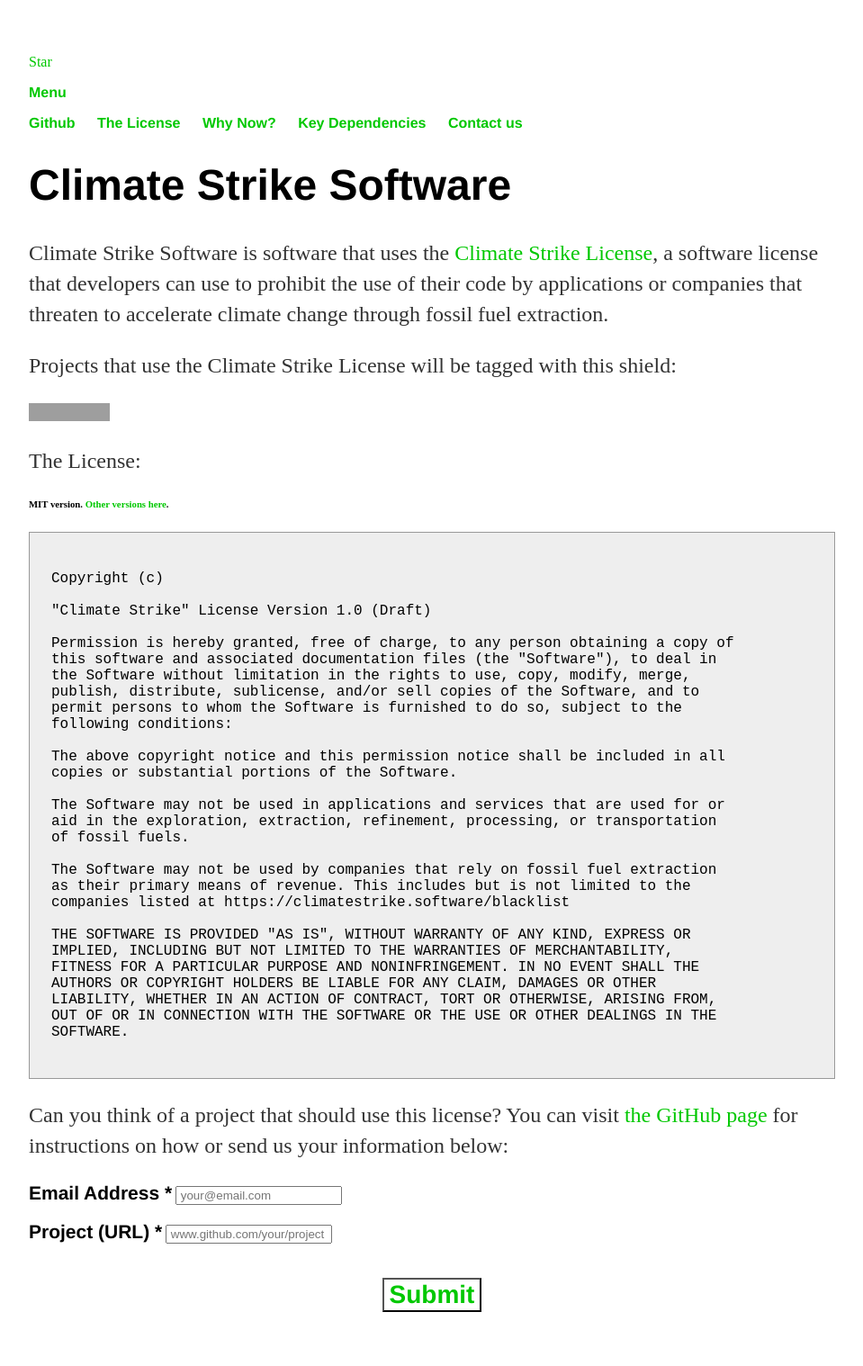
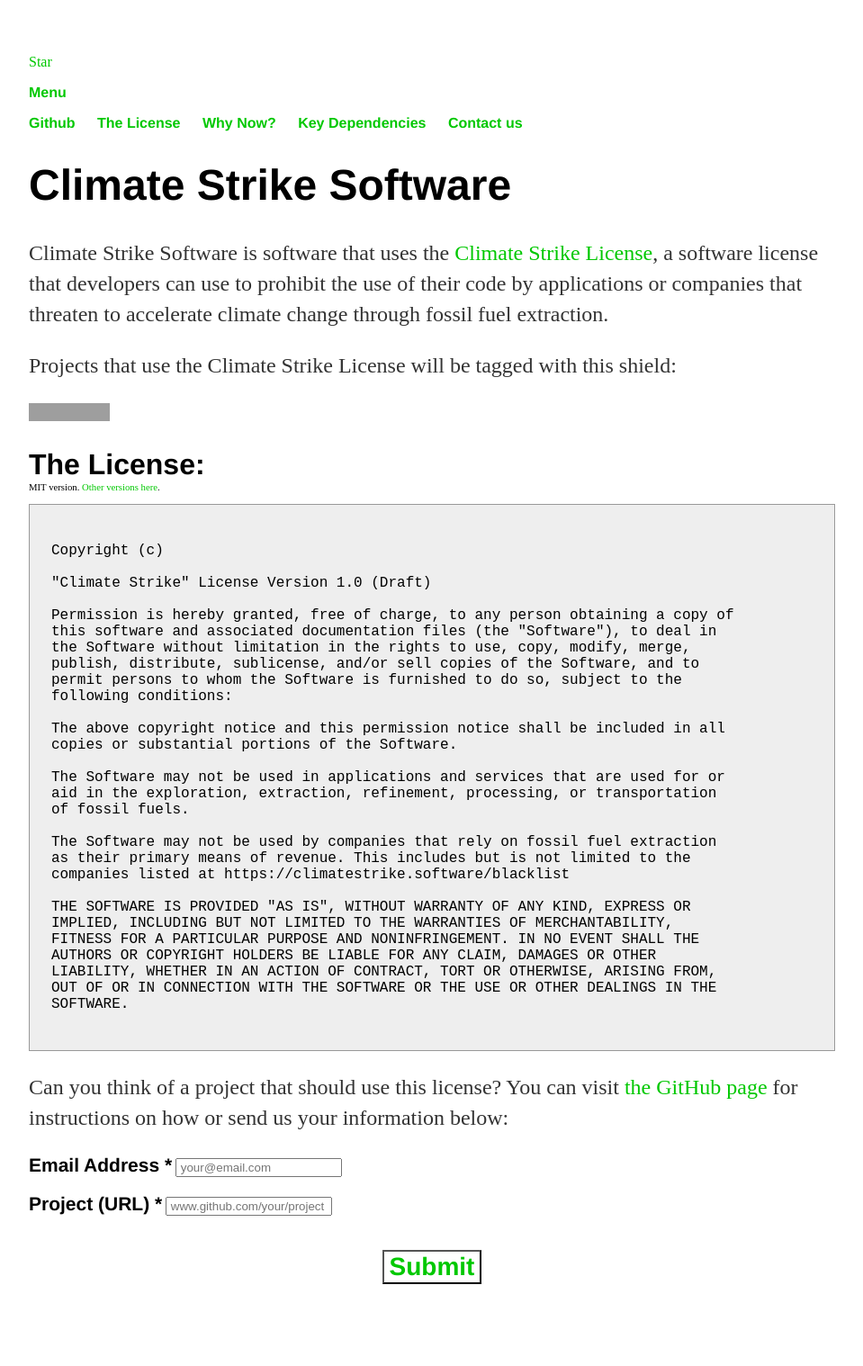
Before and after one commit to climate-strike/license, a Jekyll site: the page built from docs/index.html, in a window 1280 px wide. Shown: the whole page at 90% size, without its empty margins (160-1119 px from the left). Built offline with Jekyll 4.4.1, drawn with Linux system fonts in a browser that asks for light colours; comment, search, counter and statistics services are not loaded; after the commit the page ends 1487 px from its top, so only the background shows below that; grey boxes are pictures that could not be loaded.

Commit message:
site styling

```diff
--- a/docs/assets/css/main.css
+++ b/docs/assets/css/main.css
@@ -76,6 +76,13 @@
     padding: 24px;
     overflow-y: scroll;
 }
+h2 {
+  margin-bottom: 0;
+}
+h6 {
+  margin: 0;
+  font-weight: normal;
+}
 
 /* repo table */
 table {
--- a/docs/index.html
+++ b/docs/index.html
@@ -11,7 +11,7 @@
 
     <img src="https://img.shields.io/static/v1.svg?label=CSL&message=software%20against%20climate%20change&color=green?style=flat&logo=github">
 
-    <p>The License:</p>
+    <h2>The License:</h2>
     <h6>MIT version. <a href="https://github.com/climate-strike/license/tree/master/licenses">Other versions here</a>.</h6>
 
     <pre><code>
```
